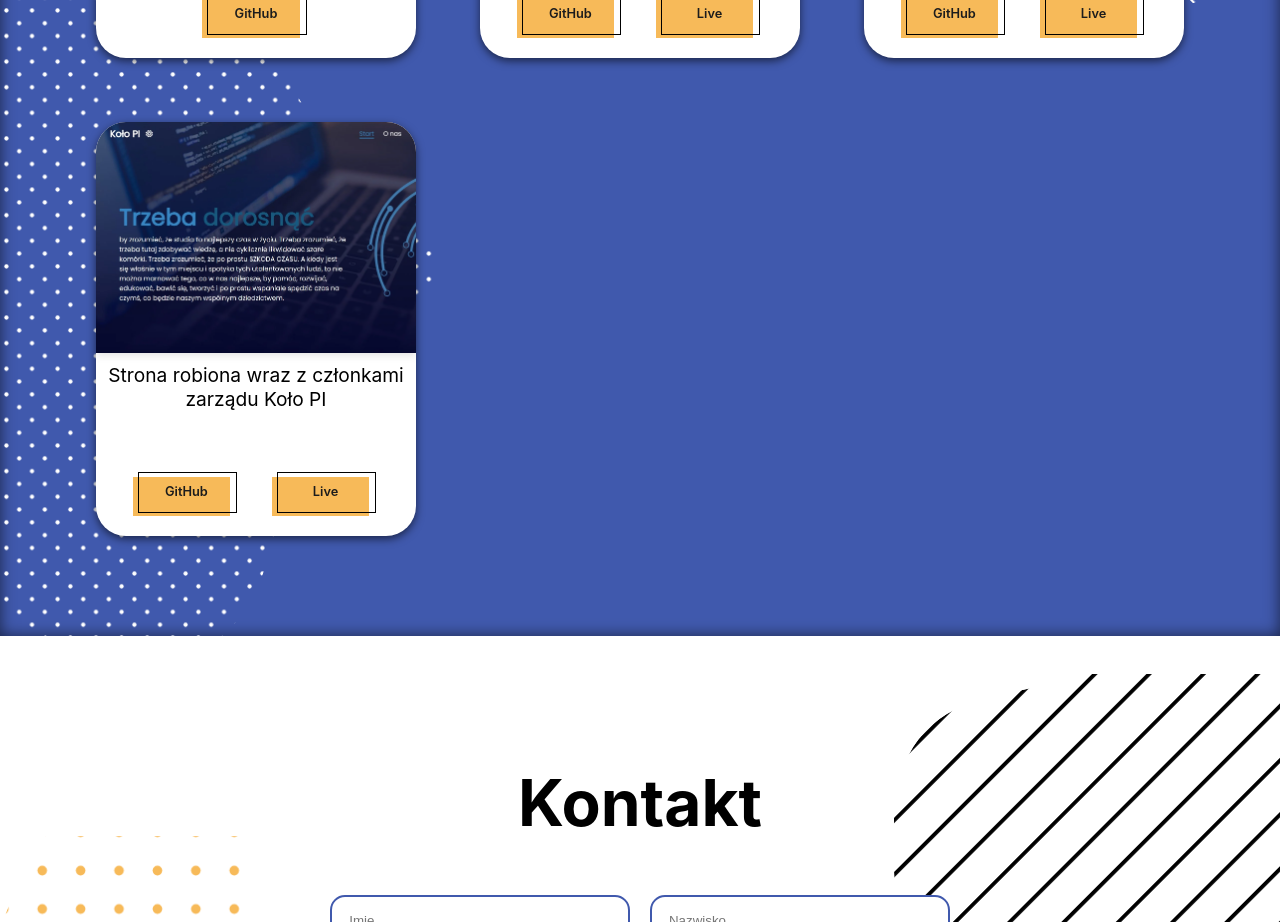
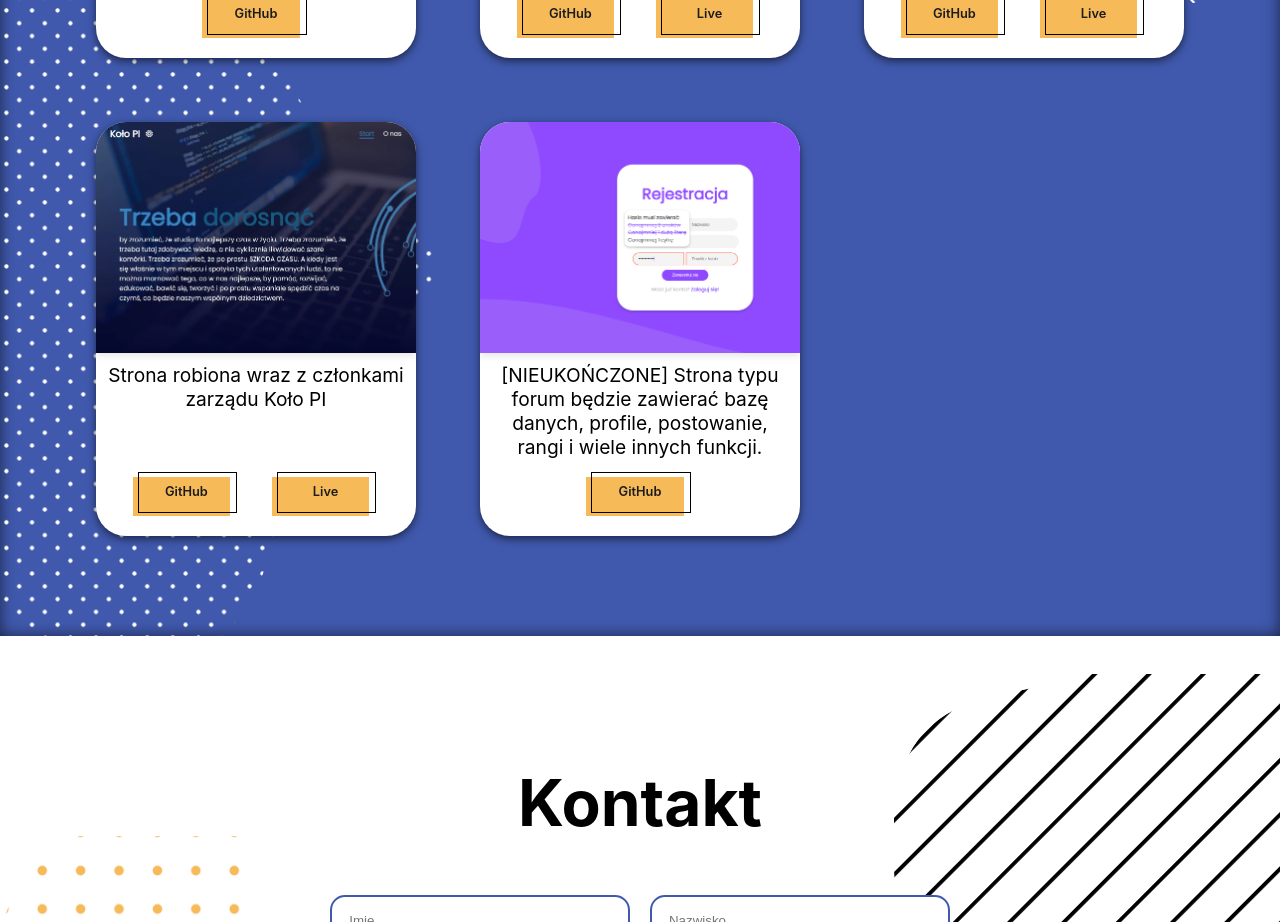
Before and after one commit to elmaccho/react-portfolio-page, a React (Create React App) app: page / in a window 1280 px wide. Shown: the part 3260-4182 px from the top of the page. Built offline with nearby package versions, Linux system fonts and the light colour scheme.

Commit message:
nowy projekt

```diff
--- a/src/components/Projects/Projects.js
+++ b/src/components/Projects/Projects.js
@@ -91,6 +91,26 @@ export function Project(){
                         </div>
                     </div>
 
+                    <div className="projectBox" data-aos="fade-up" data-aos-once="true" data-aos-delay="150">
+                        <div className="projectBox-image">
+                            {/* <img src={img4} alt=""/> */}
+                        </div>
+
+                        <div className="projectBox-text">
+                            [NIEUKOŃCZONE] Strona typu forum będzie zawierać bazę danych, profile, postowanie, rangi i wiele innych funkcji.
+                        </div>
+
+                        <div className="seeMoreBox">
+                                <a aria-label="githubLink" className="projectLink" href="https://github.com/elmaccho/forum-app-or-smth" target="_blank" rel="noopener">
+                                    GitHub
+                                </a>
+
+                                {/* <a aria-label="liveLink" className="projectLink" href="http://kolopi.uniwersytetradom.pl" target="_blank" rel="noopener">
+                                    Live
+                                </a> */}
+                        </div>
+                    </div>
+
                 </div>
 
                 <div className="blob">
--- a/src/components/Projects/style.css
+++ b/src/components/Projects/style.css
@@ -68,6 +68,10 @@
 
 .projectBox-container .projectBox:nth-child(4) .projectBox-image{
     background-image: url('../../../public/img/projectIMG/kolopi.webp');
+    background-size: cover;
+}
+.projectBox-container .projectBox:nth-child(5) .projectBox-image{
+    background-image: url('../../../public/img/projectIMG/forumapp.png');
     background-size: cover;
 }
 
```
Also changed, not shown: public/img/projectIMG/forumapp.png (added).
